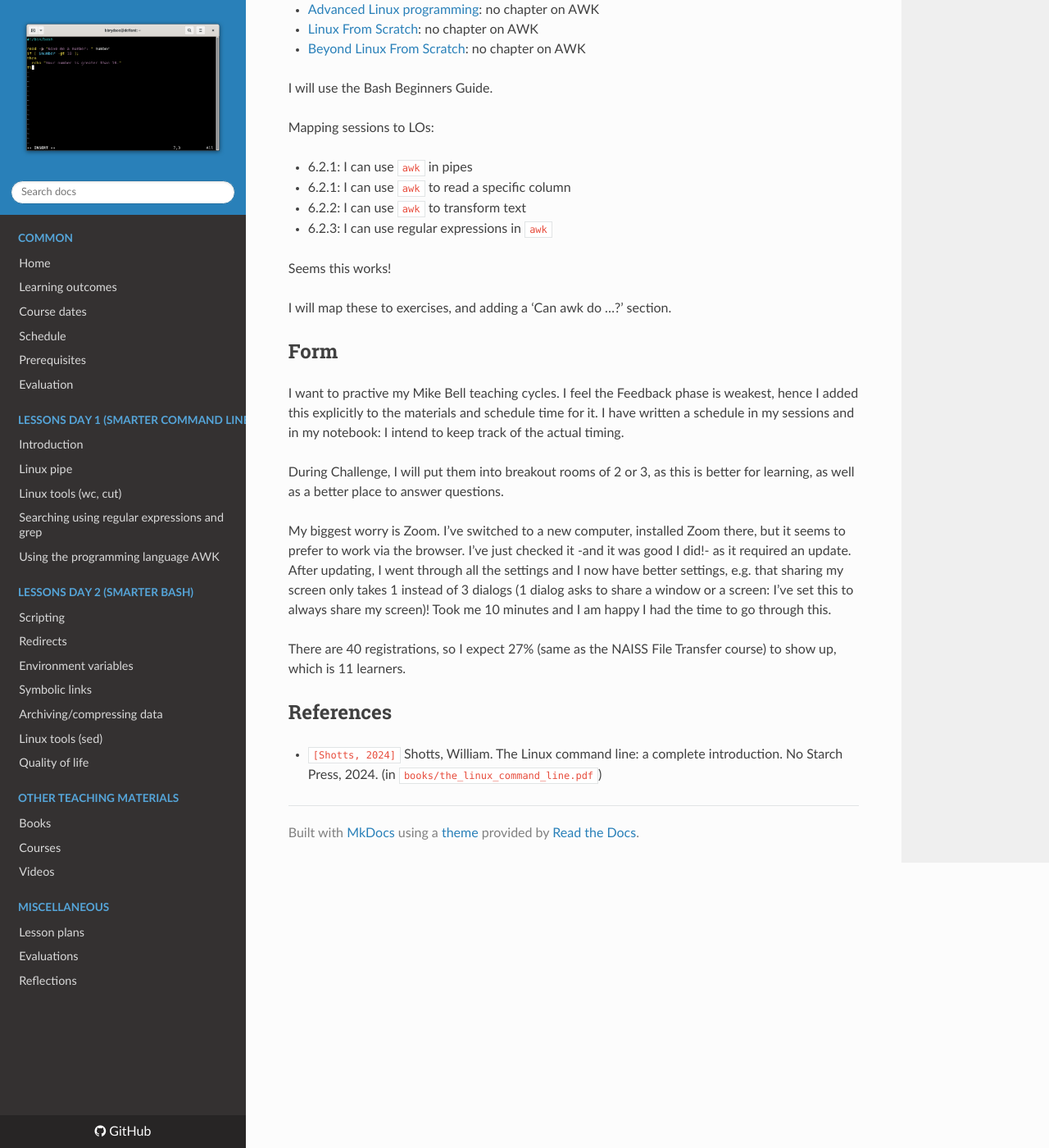
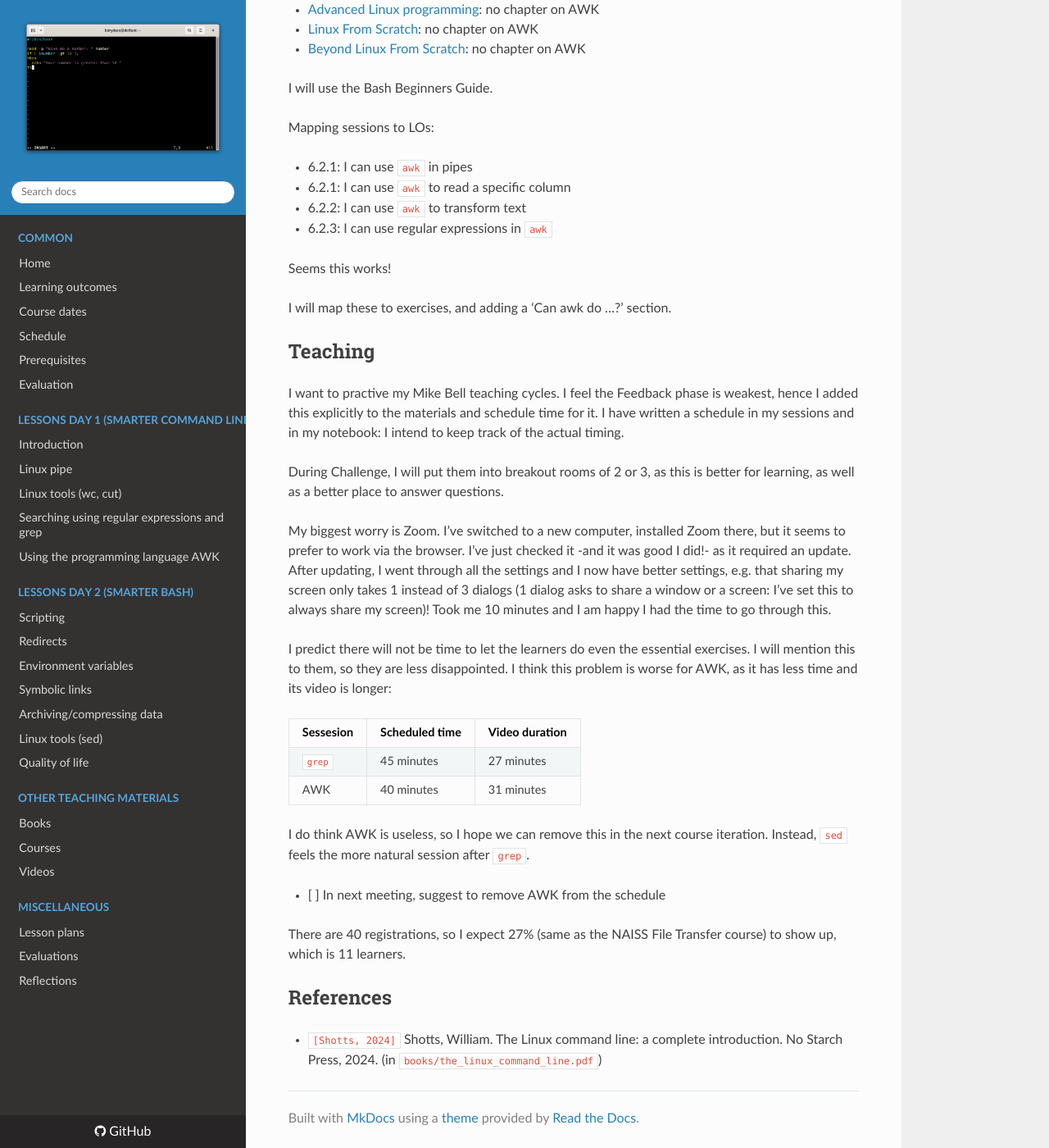
Before and after one commit to UPPMAX/linux-command-line-201, an MkDocs documentation site: the page built from docs/lesson_plans/20250602/README.md, in a window 1280 px wide and 1400 px high, scrolled down 2544 px. Shown: the whole window at 82% size. Built offline with MkDocs 1.6.1, drawn with Linux system fonts in a browser that asks for light colours; nearby versions of some CDN libraries.

Commit message:
Done preparing

```diff
--- a/docs/lesson_plans/20250602/README.md
+++ b/docs/lesson_plans/20250602/README.md
@@ -124,7 +124,7 @@ Seems this works!
 
 I will map these to exercises, and adding a 'Can awk do ...?' section.
 
-## Form
+## Teaching
 
 I want to practive my Mike Bell teaching cycles.
 I feel the Feedback phase is weakest,
@@ -144,6 +144,23 @@ dialogs (1 dialog asks to share a window or a screen: I've set this
 to always share my screen)! Took me 10 minutes and I am happy I had the time
 to go through this.
 
+I predict there will not be time to let the learners
+do even the essential exercises.
+I will mention this to them, so they are less disappointed.
+I think this problem is worse for AWK, as it has less
+time and its video is longer:
+
+Sessesion|Scheduled time|Video duration
+---------|--------------|--------------
+`grep`   |45 minutes    |27 minutes
+AWK      |40 minutes    |31 minutes
+
+I do think AWK is useless, so I hope we can remove this in the next
+course iteration. Instead, `sed` feels the more natural session
+after `grep`.
+
+- [ ] In next meeting, suggest to remove AWK from the schedule
+
 There are 40 registrations, so I expect 27% (same as the NAISS
 File Transfer course) to show up, which is 11 learners.
 
```
